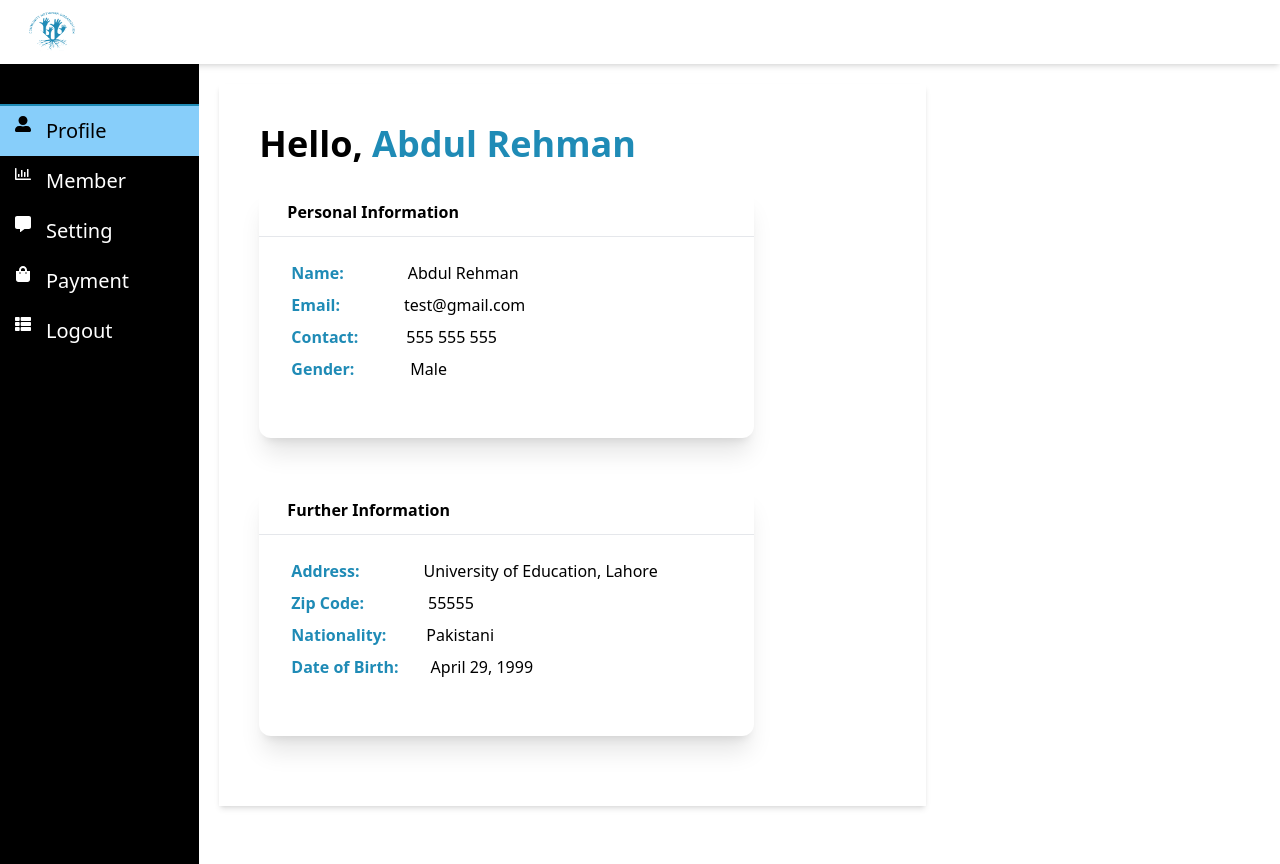
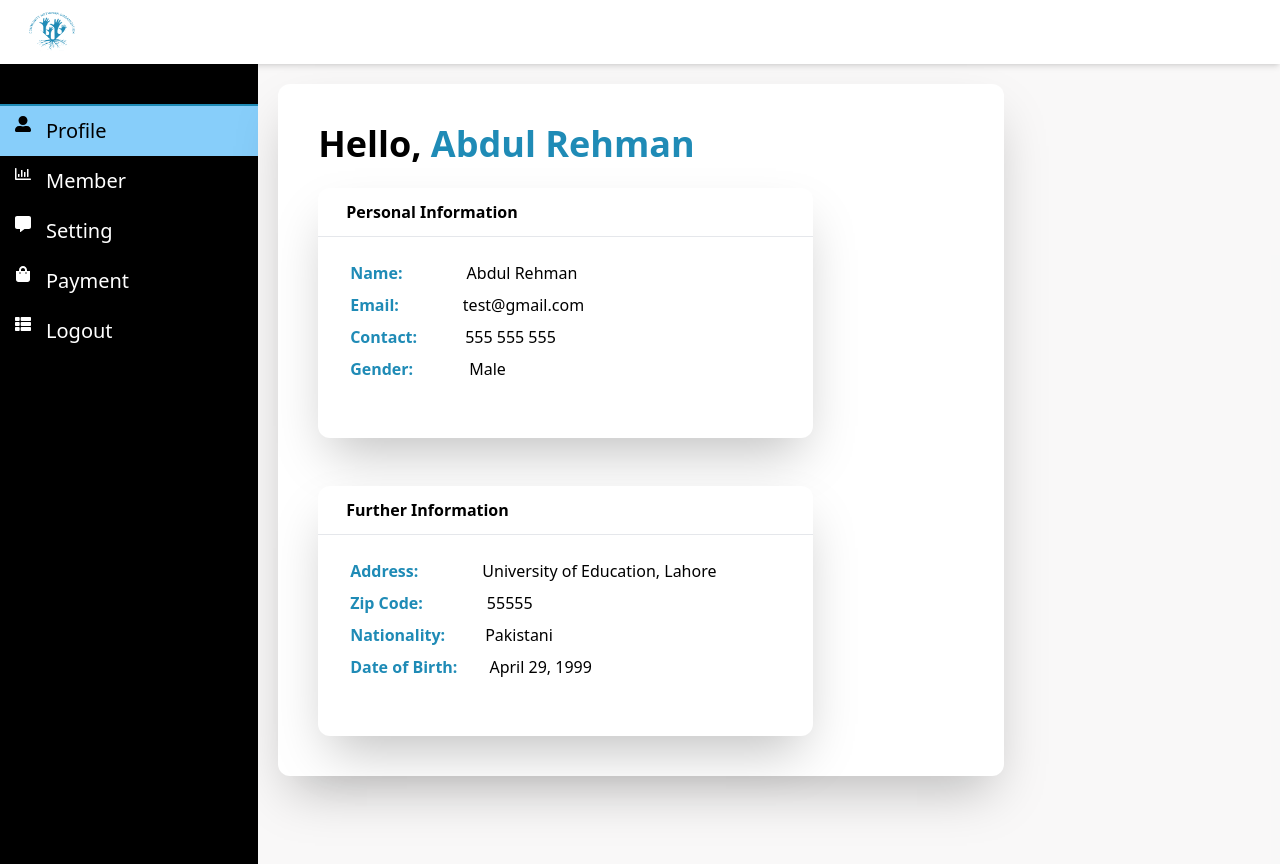
Before and after one commit to moeez506/H-H-Frontend, a React (Create React App) app: page /individual-Profile in a window 1280 px wide. Built offline with nearby package versions, Linux system fonts and the light colour scheme.

Commit message:
Responsive

```diff
--- a/src/App.css
+++ b/src/App.css
@@ -17,6 +17,13 @@ input[type=number]{
 .App-logo {
   height: 40vmin;
   pointer-events: none;
+}
+
+.Customshadow {
+  -webkit-box-shadow: 0 0 5px 2px #fff;
+  -moz-box-shadow: 0 0 5px 2px #fff;
+  box-shadow: 0 0 5px 2px #fff;
+  color: #000000;
 }
 
 @media (prefers-reduced-motion: no-preference) {
--- a/src/App.tsx
+++ b/src/App.tsx
@@ -33,12 +33,12 @@ function App() {
   }, []);
 
   return (
-    <>
+    <div className="bg-[#e6e4e443]">
       <QueryClientProvider client={queryClient}>
         <RouterConfig />
         <ToastContainer />
       </QueryClientProvider>
-    </>
+    </div>
   );
 }
 
--- a/src/components/dashboard/SideNav.tsx
+++ b/src/components/dashboard/SideNav.tsx
@@ -54,7 +54,7 @@ const SideNav = ({children}: any) => {
 
       </div>
         <div className="container">
-           <div style={{width: isOpen ? "250px" : "0px"}} className="sidebar mobile:z-10" >
+           <div style={{width: isOpen ? "350px" : "0px"}} className="sidebar mobile:z-10" >
                <div className="top_section">
                <img src={logo} alt="no image found" className="h-16 w-16 laptop:hidden tablet:h-14 tablet:w-18" />
                    {/* <div style={{marginLeft: isOpen ? "50px" : "0px"}} className="bars"> */}
--- a/src/index.css
+++ b/src/index.css
@@ -24,6 +24,13 @@ goog-logo-link,
 }
 .goog-logo-link {
   display: none !important;
+}
+
+.Customshadow {
+  -webkit-box-shadow: 0 0 5px 2px #fff;
+  -moz-box-shadow: 0 0 5px 2px #fff;
+  box-shadow: 0 0 5px 2px #fff;
+  color: #000000;
 }
 
 #goog-gt-tt,
--- /dev/null
+++ b/src/pages/IndividualDashboard/Dashboard.css
@@ -0,0 +1,5 @@
+.CustomShadow {
+    -webkit-box-shadow: 0 0 5px 2px #fff;
+    -moz-box-shadow: 0 0 5px 2px #fff;
+    box-shadow: 0 0 5px 2px #fff;
+}
--- a/src/pages/IndividualDashboard/IndividualProfile.tsx
+++ b/src/pages/IndividualDashboard/IndividualProfile.tsx
@@ -1,9 +1,11 @@
 /* eslint-disable prettier/prettier */
 import React from "react";
+import "./Dashboard.css";
 
 const IndividualProfile = () => {
   return (
-    <div className="h-[95%] w-[90%] bg-white shadow-md p-10 -z-10 tabletOnly:w-full mobile:w-full mobile:h-full mobile:p-3">
+    <div className="flex justify-center items-center">
+      <div className="h-full w-full bg-white rounded-xl shadow-inset shadow-2xl p-10 tabletOnly:w-full mobile:p-3">
         <div>
           <h1 className="text-4xl font-semibold">
             Hello, <span className="text-orange">Abdul Rehman</span>
@@ -12,7 +14,7 @@ const IndividualProfile = () => {
         <br></br>
         <div className="flex items-center">
           <div>
-          <div className="h-[250px] w-[100%] bg-white shadow-xl rounded-xl mobile:w-[100%]">
+            <div className="h-[250px] w-[100%] bg-white shadow-inset shadow-2xl rounded-xl mobile:w-[100%]">
               <h3 className="pl-7 py-3 font-semibold">Personal Information</h3>
               <hr></hr>
               <br></br>
@@ -37,7 +39,7 @@ const IndividualProfile = () => {
             </div>
             <br></br>
             <br></br>
-          <div className="h-[250px] w-[100%] bg-white shadow-xl rounded-xl mobile:w-[100%]">
+            <div className="h-[250px] w-[100%] bg-white rounded-xl shadow-inset shadow-2xl mobile:w-[100%]">
               <h3 className="pl-7 py-3 font-semibold">Further Information</h3>
               <hr></hr>
               <br></br>
@@ -60,13 +62,10 @@ const IndividualProfile = () => {
                 </div>
               </div>
             </div>
-
           </div>
           <br></br>
-
-
         </div>
-
+      </div>
     </div>
   );
 };
```
Lines whose indentation alone changed are shown as unchanged.
